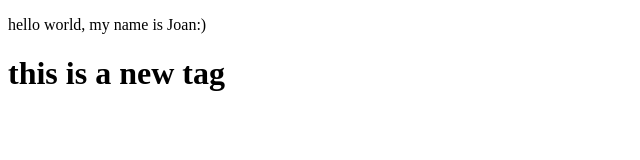
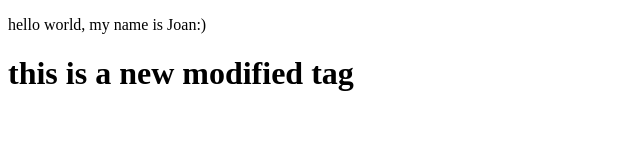
Before and after one commit to Joan-Maina/tryGit, a plain HTML site: page index.html in a window 1280 px wide. Shown: the whole page, without its empty margins (0-640 px from the left). Drawn offline with Linux system fonts and the light colour scheme.

Commit message:
added a new h1 tag

```diff
--- a/index.html
+++ b/index.html
@@ -7,6 +7,6 @@
 </head>
 <body>
     <p>hello world, my name is Joan:)</p>
-    <h1>this is a new tag</h1>
+    <h1>this is a new modified tag</h1>
 </body>
 </html>
```
